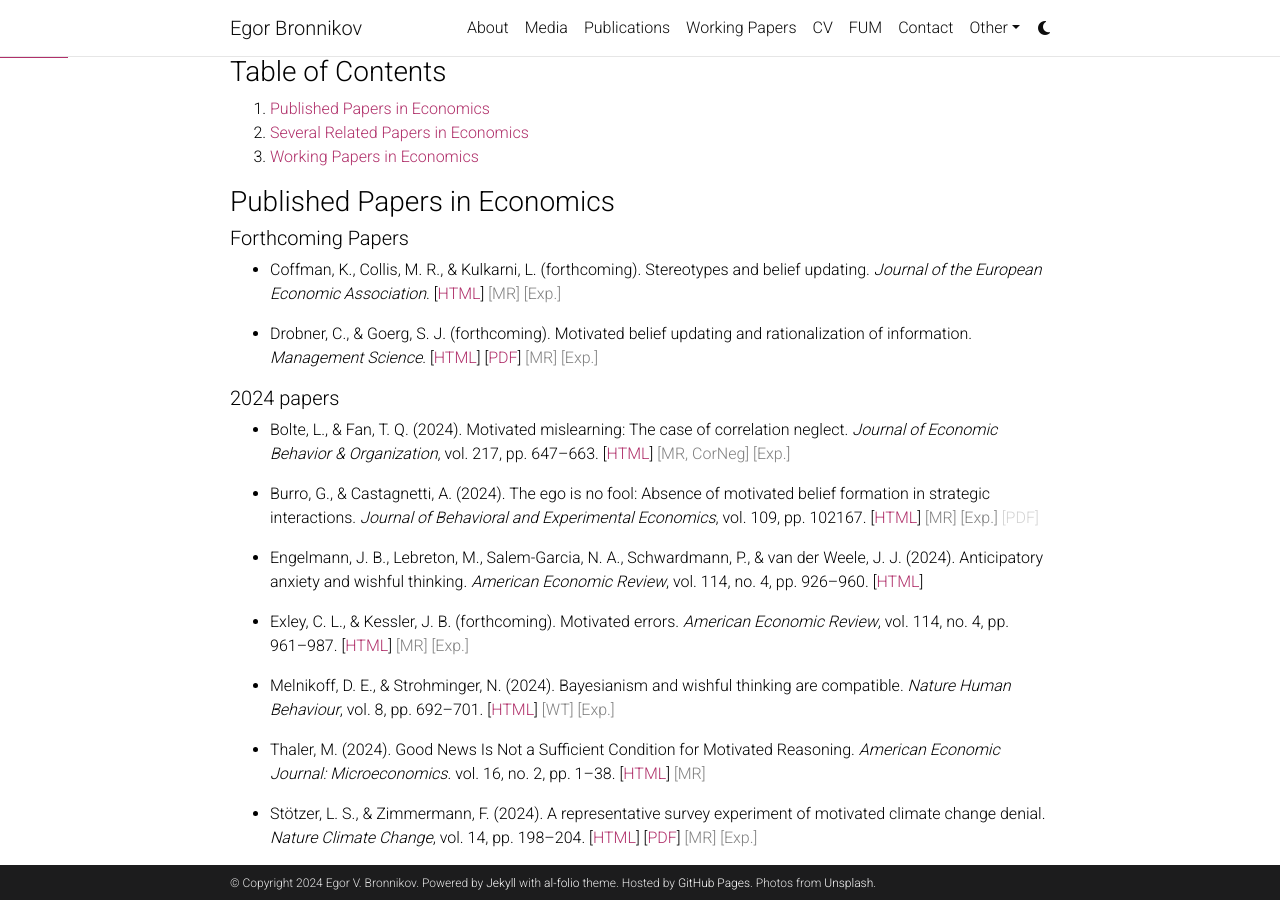
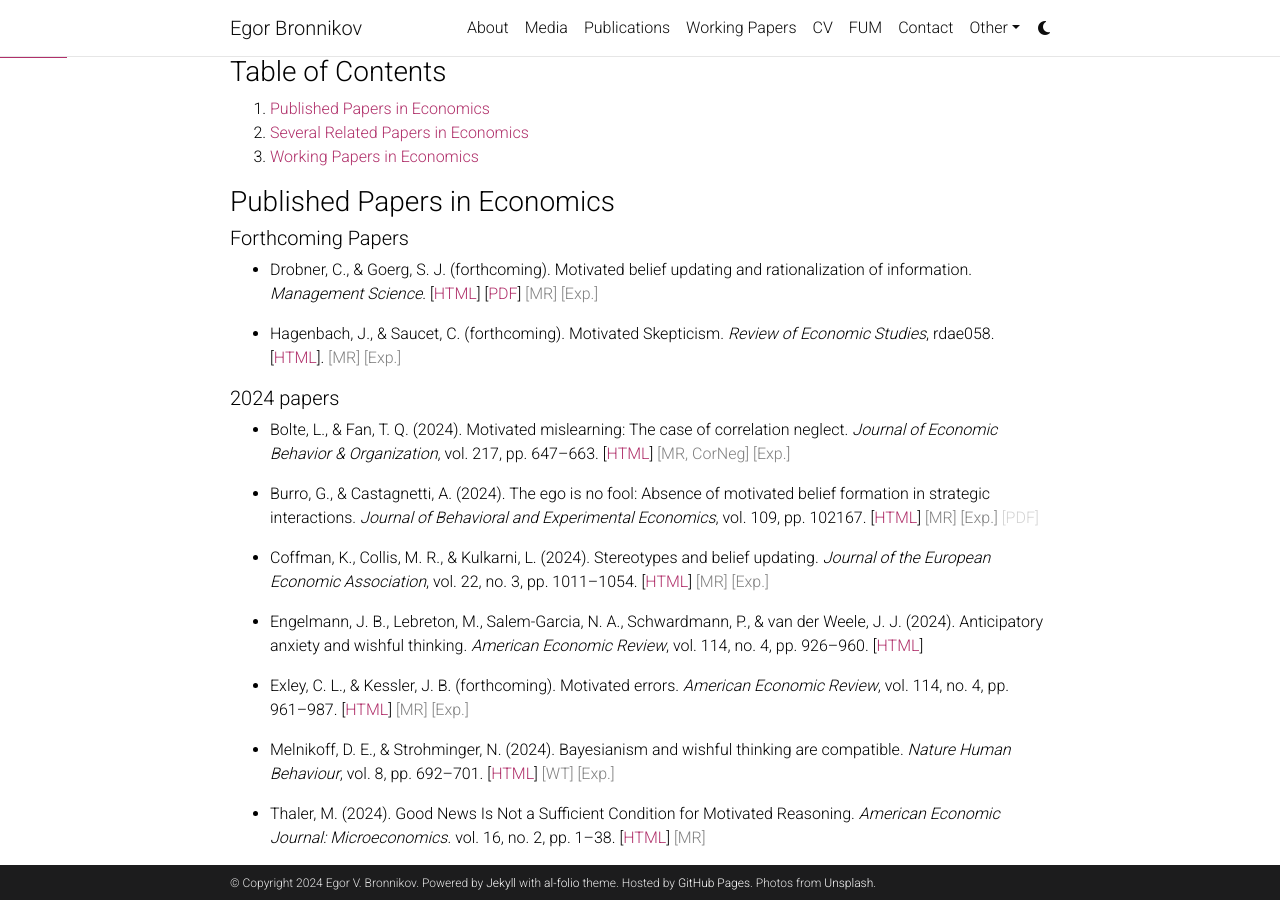
Before and after one commit to egorbronnikov/egorbronnikov.github.io, a Jekyll site: the page built from _pages/motivatedreasoning.md, in a window 1280 px wide and 900 px high, scrolled down 346 px. Built offline with Jekyll 4.4.1, drawn with Linux system fonts in a browser that asks for light colours; comment, search, counter and statistics services are not loaded; a style sheet for code colours, icons or effects is not loaded; some of the changed text lies outside the part shown.

Commit message:
Update motivatedreasoning.md

```diff
--- a/_pages/motivatedreasoning.md
+++ b/_pages/motivatedreasoning.md
@@ -23,12 +23,9 @@
 
 ##### Forthcoming Papers <a name="ForthcomingPapers"></a>
 
-  - Coffman, K., Collis, M. R., & Kulkarni, L. (forthcoming). Stereotypes and belief updating. _Journal of the European Economic Association_. [[HTML](https://academic.oup.com/jeea/advance-article-abstract/doi/10.1093/jeea/jvad063/7333976)] <span style="color:gray">[MR]</span> <span style="color:gray">[Exp.]</span>
-
   - Drobner, C., & Goerg, S. J. (forthcoming). Motivated belief updating and rationalization of information. _Management Science_. [[HTML](https://pubsonline.informs.org/doi/abs/10.1287/mnsc.2023.02537?af=R)] [[PDF](https://egorbronnikov.github.io/assets/MB/Drobner%20%26%20Goerg%20(2024%2C%20MangSc).pdf)]  <span style="color:gray">[MR]</span> <span style="color:gray">[Exp.]</span>
 
-
-
+  - Hagenbach, J., & Saucet, C. (forthcoming). Motivated Skepticism. _Review of Economic Studies_, rdae058. [[HTML](https://academic.oup.com/restud/advance-article-abstract/doi/10.1093/restud/rdae058/7685990)]. <span style="color:gray">[MR]</span> <span style="color:gray">[Exp.]</span>
 
 
 ##### 2024 papers
@@ -36,6 +33,8 @@
   - Bolte, L., & Fan, T. Q. (2024). Motivated mislearning: The case of correlation neglect. _Journal of Economic Behavior & Organization_, vol. 217, pp. 647--663. [[HTML](https://www.sciencedirect.com/science/article/abs/pii/S0167268123004249)] <span style="color:gray">[MR, CorNeg]</span> <span style="color:gray">[Exp.]</span>
 
   - Burro, G., & Castagnetti, A. (2024). The ego is no fool: Absence of motivated belief formation in strategic interactions. _Journal of Behavioral and Experimental Economics_, vol. 109, pp. 102167. [[HTML](https://www.sciencedirect.com/science/article/pii/S2214804324000077)]  <span style="color:gray">[MR]</span> <span style="color:gray">[Exp.]</span> <a href="https://egorbronnikov.github.io/assets/MB/Burro%20%26%20Castagnetti%20(2024%2C%20JEBO).pdf" style="color: lightgray;">[PDF]</a>
+
+  - Coffman, K., Collis, M. R., & Kulkarni, L. (2024). Stereotypes and belief updating. _Journal of the European Economic Association_, vol. 22, no. 3, pp. 1011--1054. [[HTML](https://academic.oup.com/jeea/advance-article-abstract/doi/10.1093/jeea/jvad063/7333976)] <span style="color:gray">[MR]</span> <span style="color:gray">[Exp.]</span>
 
   - Engelmann, J. B., Lebreton, M., Salem-Garcia, N. A., Schwardmann, P., & van der Weele, J. J. (2024). Anticipatory anxiety and wishful thinking. _American Economic Review_, vol. 114, no. 4, pp. 926--960. [[HTML](https://www.aeaweb.org/articles?id=10.1257/aer.20191068)]
 
@@ -93,6 +92,8 @@
   - Momsen, K., & Ohndorf, M. (2022). Information avoidance, selective exposure, and fake (?) news: Theory and experimental evidence on green consumption. _Journal of Economic Psychology_, vol. 88, pp. 102457. [[HTML](https://www.sciencedirect.com/science/article/pii/S0167487021000878)]
 
   - Oprea, R., & Yuksel, S. (2022). Social exchange of motivated beliefs. _Journal of the European Economic Association_, vol. 20, no. 2, pp. 667--699. [[HTML](https://academic.oup.com/jeea/article-abstract/20/2/667/6368096)] <span style="color:gray">[MR]</span> <span style="color:gray">[Exp.]</span>
+
+  - Su, S. (2022). Updating politicized beliefs: How motivated reasoning contributes to polarization. _Journal of Behavioral and Experimental Economics_, 96, 101799. [[HTML](https://www.sciencedirect.com/science/article/abs/pii/S2214804321001397)] <span style="color:gray">[MR]</span> <span style="color:gray">[Exp.]</span>
 
 
 
@@ -223,9 +224,9 @@
 
   - Gonzalez-Fernandez, P. (2024). Belief Bias Identification. _Working Paper_. [[HTML](https://arxiv.org/abs/2404.09297)]
 
-  - Hagenbach, J., & Saucet, C. (2024). Motivated Skepticism. _Working Paper_. [[HTML](https://hal.science/hal-03770685/document)]
+  - Thaler, M. (2024). Good News Is Not a Sufficient Condition for Motivated Reasoning. _Working Paper_. [[HTML](https://www.cesifo.org/DocDL/cesifo1_wp10915.pdf)]
 
-  - Thaler, M. (2024). Good News Is Not a Sufficient Condition for Motivated Reasoning. _Working Paper_. [[HTML](https://www.cesifo.org/DocDL/cesifo1_wp10915.pdf)]
+  - Manili, J. (2024). Disclosure to an heterogeneous audience: The role of motivated beliefs. [[HTML](https://papers.ssrn.com/sol3/papers.cfm?abstract_id=4696951)]
 
 
 ##### 2023 papers
```
